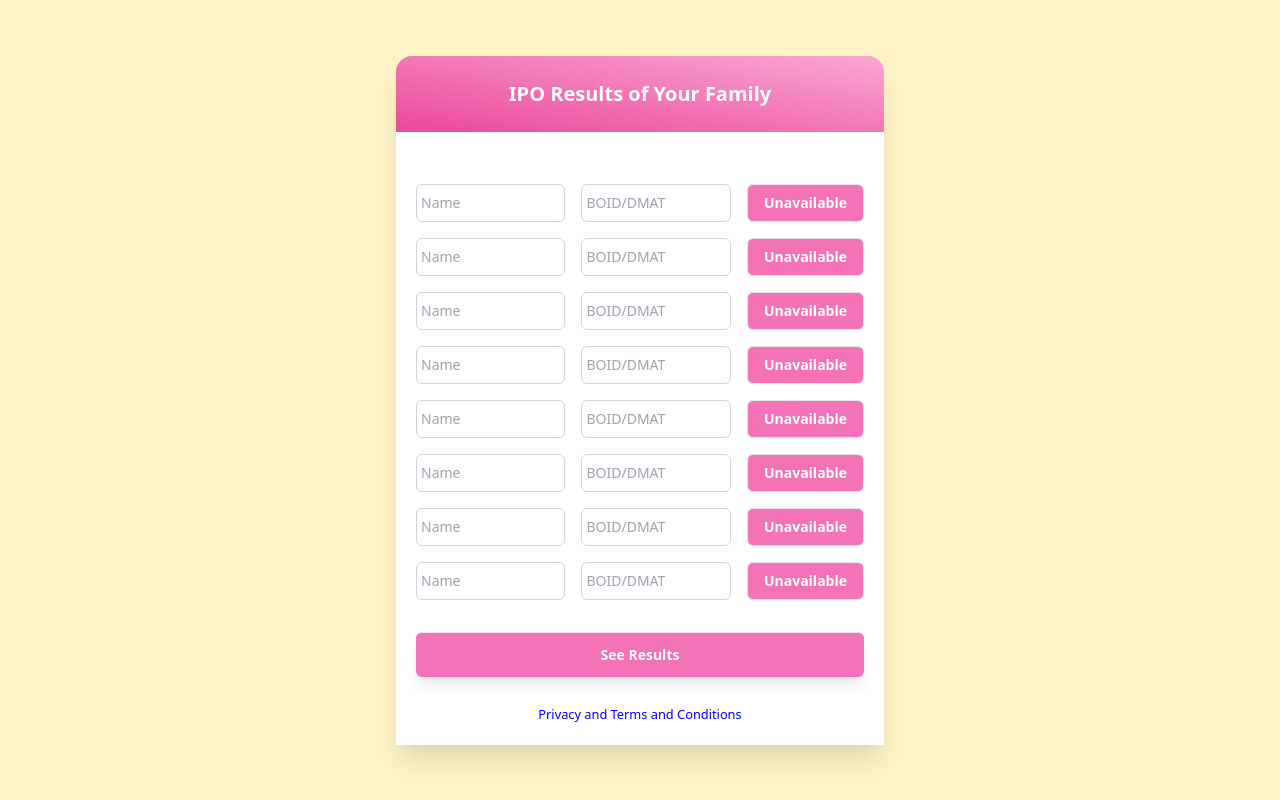
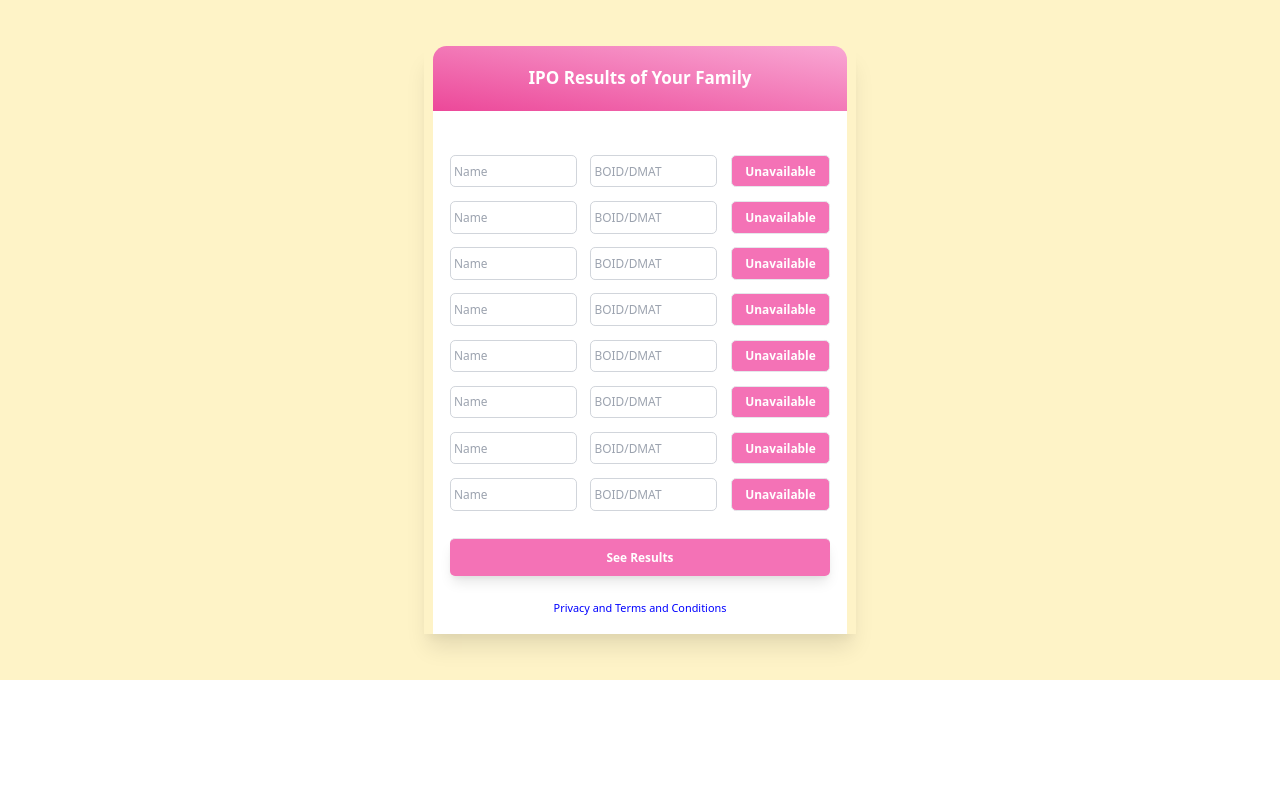
Before and after one commit to bhuwanadhikari/easy-ipo-results, a Flask app: page / in a window 1280 px wide. Run offline with Flask 2, Linux system fonts and the light colour scheme.

Commit message:
Add padding to main

```diff
--- a/app/templates/index.html
+++ b/app/templates/index.html
@@ -11,6 +11,15 @@
 </head>
 
 <style>
+    body {
+        zoom: 0.85;
+    }
+
+    .main-box {
+        padding-left: 10px !important;
+        padding-right: 10px !important;
+    }
+
     .main-card {
         margin-top: 20px;
         margin-bottom: 20px;
@@ -43,16 +52,14 @@
         padding-left: 4px !important;
         padding-right: 4px !important;
     }
-
-
 </style>
 
 <body>
 
     <div class="min-h-screen min-w-screen flex items-center justify-center bg-yellow-100">
-        <div class="flex flex-col shadow-xl main-card">
+        <div class="main-box flex flex-col shadow-xl main-card">
             <div
-                class="py-6 px-14 bg-gradient-to-tr from-pink-500 to-pink-300 rounded-tl-2xl rounded-tr-2xl text-center space-y-4">
+                class=" py-6 px-14 bg-gradient-to-tr from-pink-500 to-pink-300 rounded-tl-2xl rounded-tr-2xl text-center space-y-4">
                 <h4 class=" app-heading text-white text-center font-bold text-xl">
                     IPO Results of Your Family
                 </h4>
```
Also changed, not shown: readme.MD (added).
